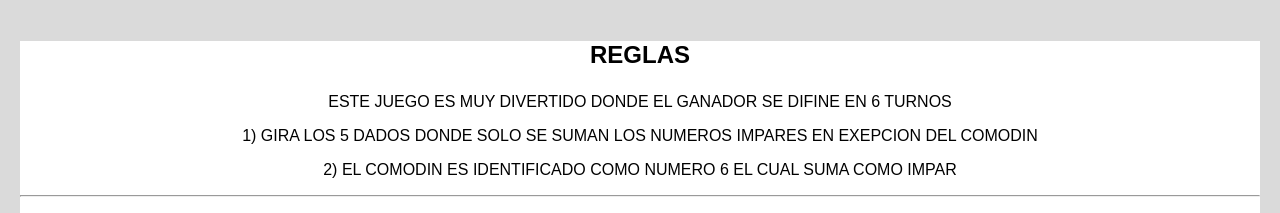
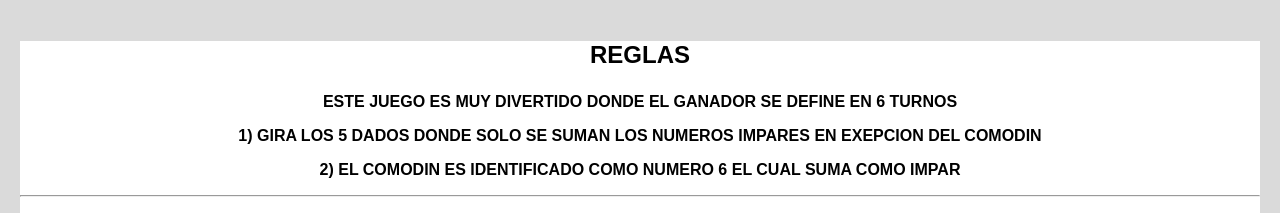
Before and after one commit to ariel216/suerte_de_6, a plain HTML site: page index.html in a window 1280 px wide. Shown: the part 53-266 px from the top of the page. Drawn offline with Linux system fonts and the light colour scheme.

Commit message:
modificando diseño turnos y puntos

```diff
--- a/assets/js/index.js
+++ b/assets/js/index.js
@@ -102,7 +102,7 @@ window.addEventListener('load', async function (){
         {
             let puntajesGuardados = "" + e.d1 + "-" + e.d2 + "-" + e.d3 + "-" + e.d4 + "-" + e.d5;
             console.log("generando html", puntajesGuardados);
-            txtTurnos.innerHTML += ' <div class="col"><p>Turno ' + (index+1) + '</p><div class="puntos"><p>' + puntajesGuardados + '</p></div></div>';
+            txtTurnos.innerHTML += ' <div class="col"><p class="turno">Turno ' + (index+1) + '</p><div class="puntos"><p>' + puntajesGuardados + '</p></div></div>';
         });
 
         //maquina
--- a/index.html
+++ b/index.html
@@ -26,7 +26,7 @@
     <div class="container">
       <div class="row" id="panelJuego" style="display: none;">
         <div class="col">
-          <p class="title1">Jugador1</p>
+          <p class="title1">Jugador 1</p>
           <div class="container2">
             <div class="dado">
               <p id="dado1">0</p>
@@ -108,12 +108,12 @@
       <div class="reglas" id="panelReglas">
         <div>
           <p class="title1">Reglas</p>
-          <span
-            >ESTE JUEGO ES MUY DIVERTIDO DONDE EL GANADOR SE DIFINE EN 6
+          <span class="text"
+            >ESTE JUEGO ES MUY DIVERTIDO DONDE EL GANADOR SE DEFINE EN 6
             TURNOS</span
           >
         </div>
-        <div>
+        <div class="text">
           <p>
             1) GIRA LOS 5 DADOS DONDE SOLO SE SUMAN LOS NUMEROS IMPARES EN
             EXEPCION DEL COMODIN
```
